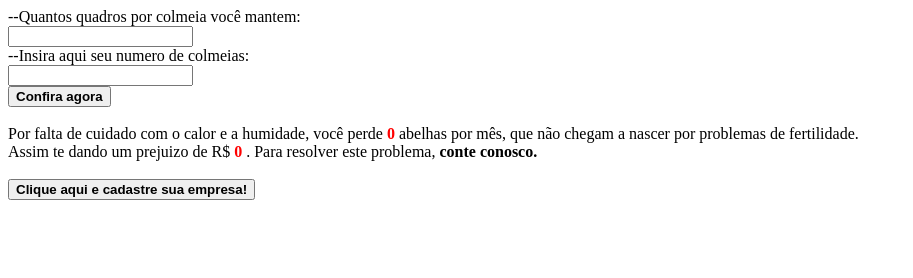
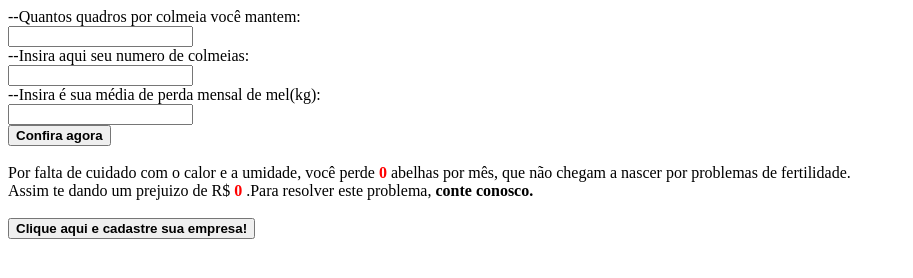
Before and after one commit to Grupo11-1ADSA-BuzzTherm/BuzzTherm, a plain HTML site: page Site Institucional/Calculador Financeira.html in a window 1280 px wide. Both pictures are taken after a click on the button "Confira agora". Shown: the whole page, without its empty margins (0-913 px from the left). Drawn offline with Linux system fonts and the light colour scheme.

Commit message:
Correção de dados e ajustes

```diff
--- a/Site Institucional/Calculador Financeira.html
+++ b/Site Institucional/Calculador Financeira.html
@@ -17,10 +17,13 @@
     </select><br> -->
 
     --Quantos quadros por colmeia você mantem:<br>
-    <input type="text" id="inpQntQuadro"><br>
+    <input type="number" id="inpQntQuadro"><br>
 
     --Insira aqui seu numero de colmeias:<br>
     <input type="number" id="inpQntColmeia"><br>
+
+    --Insira é sua média de perda mensal de mel(kg):<br>
+    <input type="number" id="iptPerdaMensalMel"><br>
 
     <button onclick="calcularColmeias()"><b>Confira agora</b></button>
     <div id="divExibicao"></div>
@@ -33,23 +36,24 @@
         // Inicialização variáveis
         var qntColmeia = Number(inpQntColmeia.value);
         var qntQuadroColmeia = Number(inpQntQuadro.value);
-        var qntAbelhaColmeia = 0
+        var perdaMensalMel = Number(iptPerdaMensalMel.value);
+        var qntAbelhaColmeia = 0;
         var qntPerdaAbelhaTotal = 0;
         var qntAbelhaTotal = 0;
         var perdaLitroMelMes = 0;
         var perdaMonetariaMes = 0;
+
         var abelhaQuadro = 6000;
-
         var precoMedioMelKgDolar = 4;
         var cotacaoDolarReal = 5.08;
 
         qntAbelhaColmeia = qntQuadroColmeia * abelhaQuadro;
         qntAbelhaTotal = qntAbelhaColmeia * qntColmeia;
         qntPerdaAbelhaTotal = qntAbelhaTotal * 0.12;
-        perdaLitroMelMes = (qntPerdaAbelhaTotal * 0.0036)/12;
-        perdaMonetariaMes = (perdaLitroMelMes * 1.4) * (precoMedioMelKgDolar * cotacaoDolarReal);
+        // perdaLitroMelMes = (qntPerdaAbelhaTotal * 0.0036)/12;
+        perdaMonetariaMes = perdaMensalMel * (precoMedioMelKgDolar * cotacaoDolarReal);
 
+        divExibicao.innerHTML = `<br>Por falta de cuidado com o calor e a umidade, você perde <b style="color:red;">${qntPerdaAbelhaTotal}</b> abelhas por mês, que não chegam a nascer por problemas de fertilidade.<br> Assim te dando um prejuizo de R$ <b style="color:red;"> ${perdaMonetariaMes} </b>.Para resolver este problema, <b>conte conosco.</b><br><br><button><b>Clique aqui e cadastre sua empresa!</b></button>`;
 
-        divExibicao.innerHTML = `<br>Por falta de cuidado com o calor e a humidade, você perde <b style="color:red;">${qntPerdaAbelhaTotal}</b> abelhas por mês, que não chegam a nascer por problemas de fertilidade.<br> Assim te dando um prejuizo de R$ <b style="color:red;"> ${perdaMonetariaMes} </b>. Para resolver este problema, <b>conte conosco.</b><br><br><button><b>Clique aqui e cadastre sua empresa!</b></button>`
     }
 </script>
```
